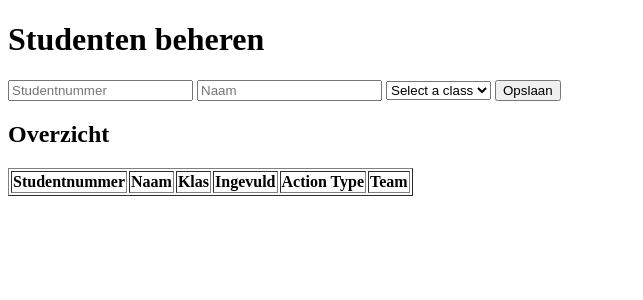
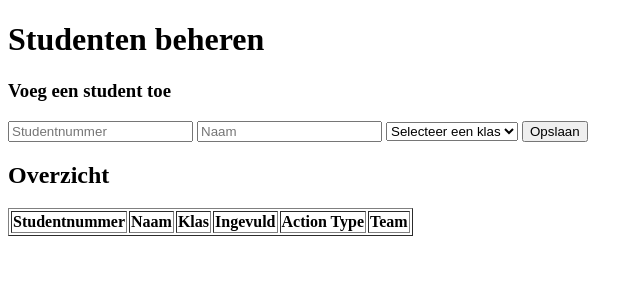
Before and after one commit to SimoneCalf/WP3, a Flask app: page /teacher/manage_students in a window 1280 px wide. Shown: the top 300 px of the page, without its empty margins (0-643 px from the left). Run offline with Flask 3, Linux system fonts and the light colour scheme; data that the repository does not hold is empty; some libraries are stand-ins or nearby versions.

Commit message:
bezig met overzicht

```diff
--- a/WebApp/database_scripts/build_database.py
+++ b/WebApp/database_scripts/build_database.py
@@ -19,7 +19,7 @@ mydb = mysql.connector.connect(
 
 mycursor = mydb.cursor()
 
-mycursor.execute("Drop table if exists action_type;Drop table if exists answer;DROP TABLE IF EXISTS students;DROP TABLE IF EXISTS teacher;Drop table if exists statement_number;Drop table if exists teacher;Drop table if exists statement_choices",multi=True)
+mycursor.execute("Drop table if exists team;Drop table if exists action_type;Drop table if exists answer;DROP TABLE IF EXISTS students;DROP TABLE IF EXISTS teacher;Drop table if exists statement_number;Drop table if exists teacher;Drop table if exists statement_choices",multi=True)
 
 
 mycursor.execute("""
@@ -81,7 +81,7 @@ CREATE table action_type (
     id INT AUTO_INCREMENT PRIMARY KEY,
     letters VARCHAR(4),
     student_number INT,
-    date_assigned DATETIME,
+    date_assigned DATETIME not null,
     FOREIGN KEY (student_number) REFERENCES students(number)
 );
 
--- a/WebApp/models/sql.py
+++ b/WebApp/models/sql.py
@@ -1,9 +1,51 @@
 from flask_mysqldb import MySQL
 import json
 from flask import jsonify
+from datetime import datetime
+
+mysql = MySQL()
+
+# get student information
+def get_student_info():
+    cursor = mysql.connection.cursor()
+    query = '''
+        SELECT
+            s.number AS student_number,
+            s.name AS student_name,
+            s.class AS student_class,
+        FROM students s
+        ORDER BY s.number;
+    '''
+    cursor.execute(query)
+    result = cursor.fetchall()
+    print(f'resultaat 1: {result}')
+    cursor.close()
+    return result
 
 
-mysql = MySQL()
+
+# # get student information
+# def get_student_info():
+#     print('get_student_info')
+#     cursor = mysql.connection.cursor()
+#     query = '''
+#         SELECT
+#             s.number AS student_number,
+#             s.name AS student_name,
+#             s.class AS student_class,
+#             COALESCE(at.date_assigned, 'No Data') AS action_date,
+#             COALESCE(at.letters, 'No Data') AS action_type,
+#             COALESCE(t.name, 'No Team') AS team_name
+#         FROM students s
+#         LEFT JOIN action_type at ON s.number = at.student_number
+#         LEFT JOIN team t ON s.number = t.student_number
+#         ORDER BY s.number;
+#     '''
+#     cursor.execute(query)
+#     result = cursor.fetchall()
+#     cursor.close()
+#     print(result)
+#     return result
 
 # add a student to the database
 def add_student(name, number, class_student):
@@ -210,9 +252,13 @@ def insert_action_type_to_db(student_number):
         action_type += 'J'
     else:
         action_type += 'P'
-
+    # get the current datetime
+    now = datetime.now()
+    # format the date and time
+    formatted_date = now.strftime('%Y-%m-%d %H:%M:%S')
+    print(f'formatted date: {formatted_date}')
     # add the action type to the database
-    cursor.execute('INSERT INTO action_type (letters, student_number) VALUES (%s, %s)', (action_type, student_number))
+    cursor.execute('INSERT INTO action_type (letters, student_number, date_assigned) VALUES (%s, %s, %s)', (action_type, student_number, formatted_date))
     print(action_type)
     # commit the changes
     mysql.connection.commit()
--- a/WebApp/routes/teacher.py
+++ b/WebApp/routes/teacher.py
@@ -6,6 +6,7 @@ import sys
 
 app = Flask(__name__)
 teacher_bp = Blueprint('teacher', __name__)
+
 
 
 # This route is used to add new students to the database
@@ -67,7 +68,12 @@ def teachers_list():
     return jsonify(teacher_data)
 
 # Get studentnumbers, names, classes, date the student filled in all questions, action type and the team of all students
-
+@teacher_bp.route('/get_student_info', methods=['GET'])
+def get_student_info():
+    print('hallo')
+    student_info = sql.get_student_info()
+    print(f'Student info: {student_info}')
+    return jsonify(student_info)
 
 # @teacher_bp.route('/login', methods=['POST'])
 # def teacher_login():
--- a/WebApp/templates/manage_students.html
+++ b/WebApp/templates/manage_students.html
@@ -8,6 +8,8 @@
 </head>
 <body>
   <h1>Studenten beheren</h1>
+
+  <h3>Voeg een student toe</h3>
   <form id="addStudentsForm">
     <input id="studentnummer" type="text" placeholder="Studentnummer" name="studentnummer" required>
     <input id="name" type="text" placeholder="Naam" name="name" required>
@@ -16,6 +18,8 @@
     </select>
     <button type="submit">Opslaan</button>
 </form>
+
+
 
 <h2>Overzicht</h2>
      <table id="studentTable" border="1">
@@ -46,7 +50,7 @@
                   classSelect.empty(); // Clear any existing options
 
                   // Add a default option
-                  classSelect.append('<option value="">Select a class</option>');
+                  classSelect.append('<option value="">Selecteer een klas</option>');
 
                   // Iterate over the returned data to create options
                   data.forEach(function(classItem) {
```
